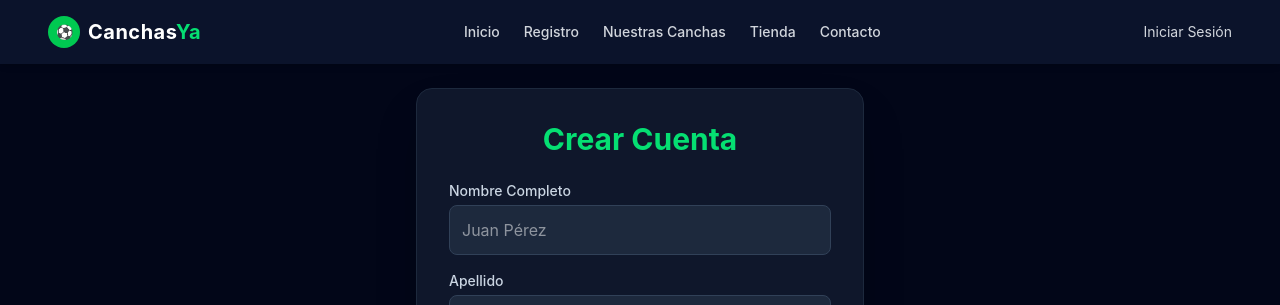
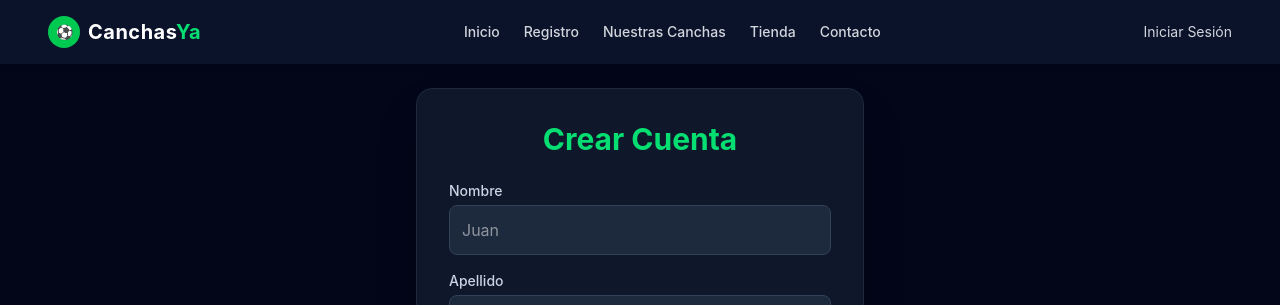
Before and after one commit to Angeln0294/FrontEnd-Alquiler-cancha, a React (Vite) app: page /registro in a window 1280 px wide. Shown: the top 305 px of the page. Built offline with nearby package versions, Linux system fonts and the light colour scheme; no server answers.

Commit message:
refactor: cambie el label de nombre de formulario de registro

```diff
--- a/src/components/Registro.tsx
+++ b/src/components/Registro.tsx
@@ -95,11 +95,11 @@ export default function Registro() {
         >
           <div>
             <label className="block text-sm font-medium mb-1 text-slate-300">
-              Nombre Completo
+              Nombre
             </label>
             <input
               type="text"
-              placeholder="Juan Pérez"
+              placeholder="Juan"
               className={`w-full p-3 rounded-lg bg-slate-800 border ${errors.nombre ? "border-red-500" : "border-slate-700 focus:ring-green-500"} focus:outline-none focus:ring-2`}
               {...register("nombre", {
                 required: "El nombre es obligatorio.",
```
